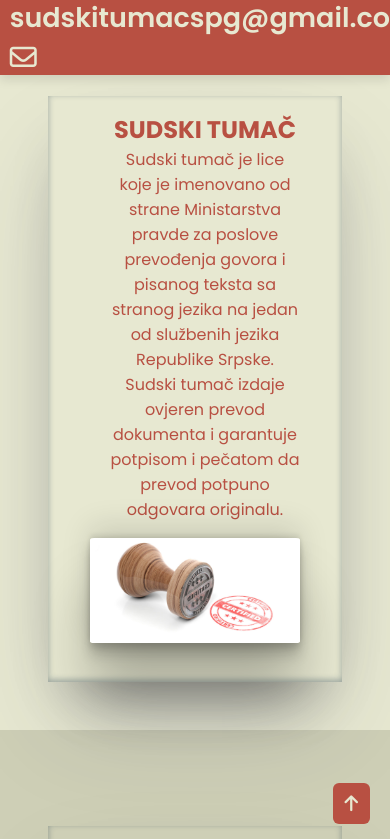
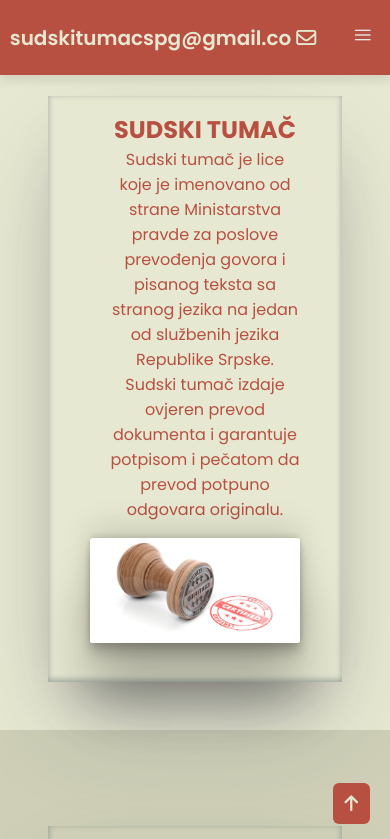
Before and after one commit to GunicDev/Sudski-Tumac-New-Version, a plain HTML site: page index.html in a window 390 px wide. Shown: the top 839 px of the page. Drawn offline with nearby package versions, Linux system fonts and the light colour scheme.

Commit message:
final version

```diff
--- a/style.css
+++ b/style.css
@@ -237,6 +237,11 @@ width: 35px;
     margin: 0rem;
     display: inline-flex;
     flex-direction: column;
-
+  }
+  nav .navbar .logo a{
+    color: #E7E8D1;
+    font-size: 20px;
+    font-weight: 600;
+    text-decoration: none;
   }
 }
```
